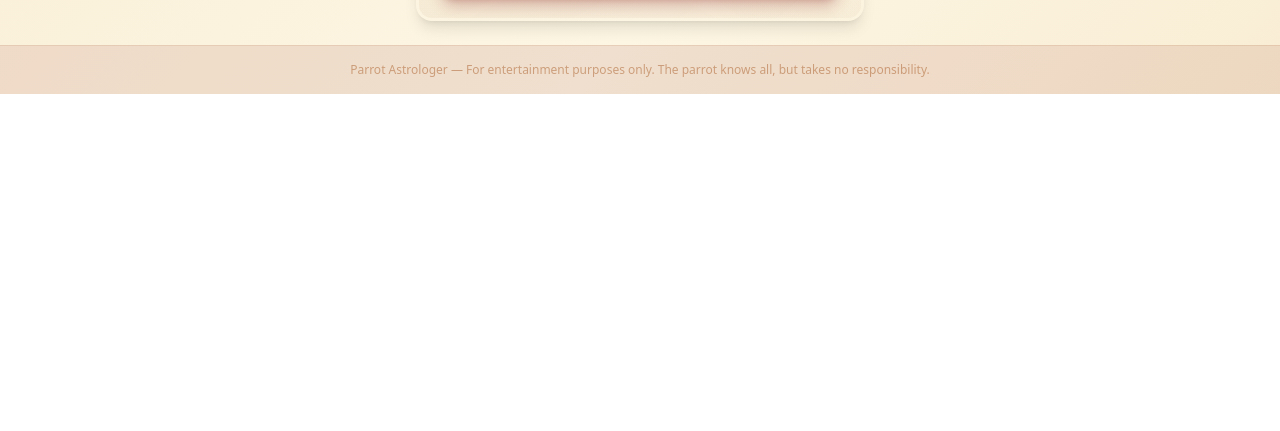
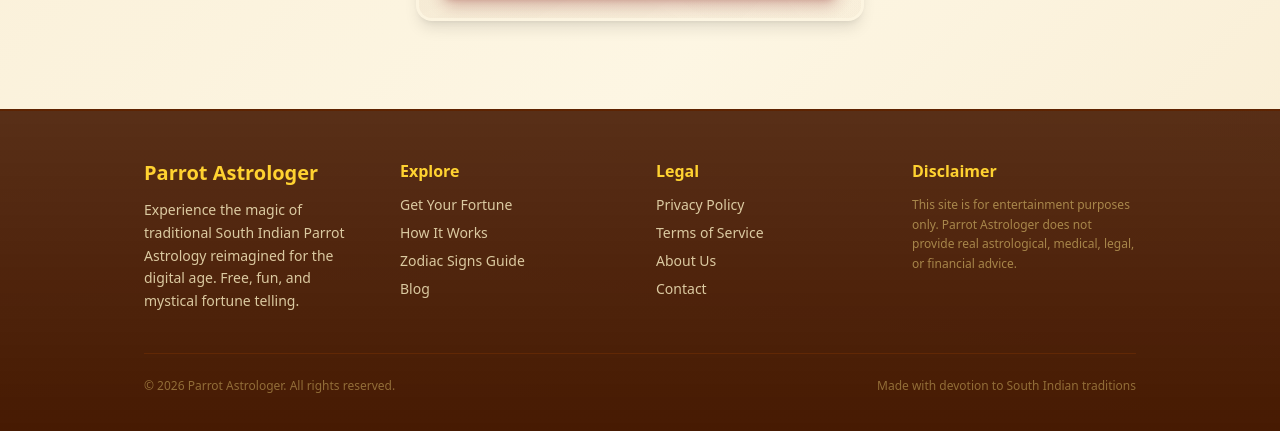
Before and after one commit to masalam74/parrot-astrologer, a Next.js app: page / in a window 1280 px wide. Shown: the part 793-1224 px from the top of the page. Before the commit the page ends 887 px from the top, so only its background shows below. Built offline with nearby package versions, Linux system fonts and the light colour scheme; no server answers.

Commit message:
Update page.tsx

```diff
--- a/src/app/page.tsx
+++ b/src/app/page.tsx
@@ -2,6 +2,7 @@
 
 import { useState, useCallback, useEffect, useRef } from 'react';
 import { motion, AnimatePresence } from 'framer-motion';
+import { Footer } from '@/components/Footer';
 
 // ====== DATA ======
 
@@ -623,12 +624,7 @@ export default function Home() {
         </AnimatePresence>
       </main>
 
-      {/* Footer */}
-      <footer className="mt-auto text-center py-4 px-4 bg-red-900/10 border-t border-amber-800/10">
-        <p className="text-xs text-amber-800/40">
-          Parrot Astrologer &mdash; For entertainment purposes only. The parrot knows all, but takes no responsibility.
-        </p>
-      </footer>
+      <Footer />
     </div>
   );
 }
```
